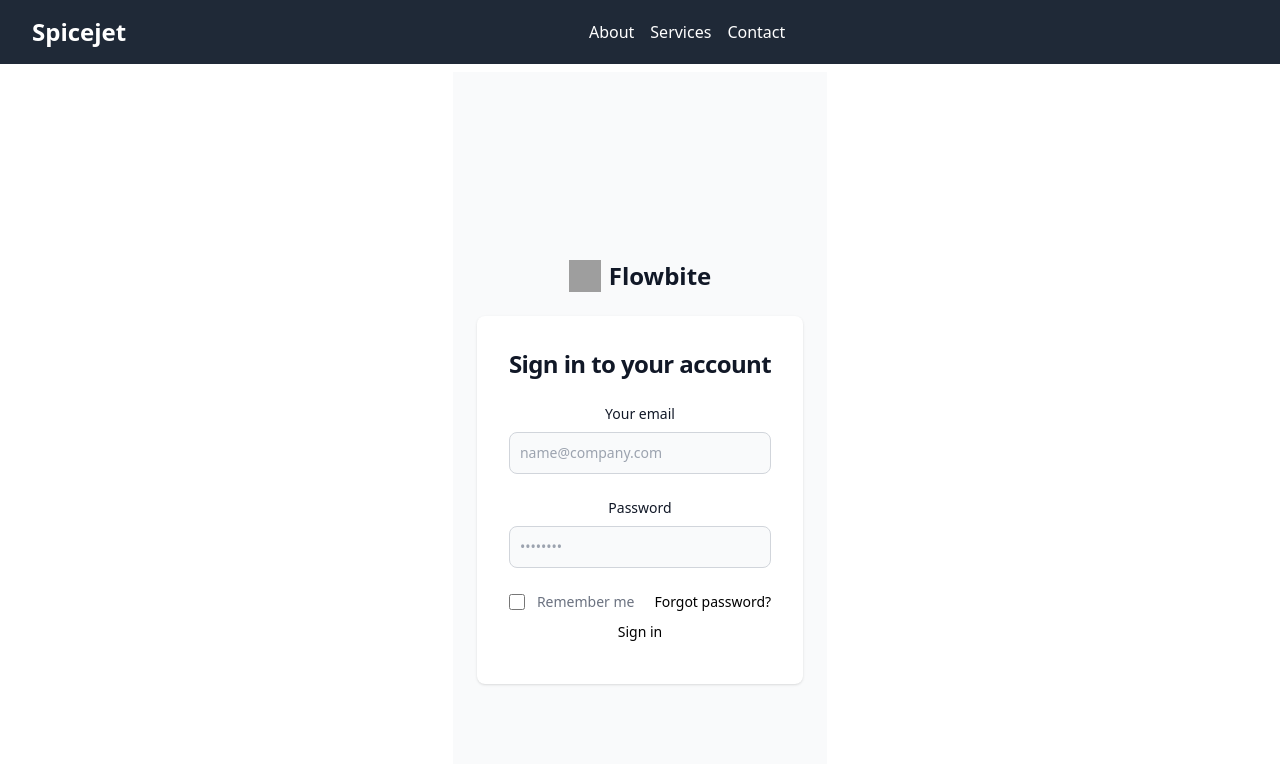
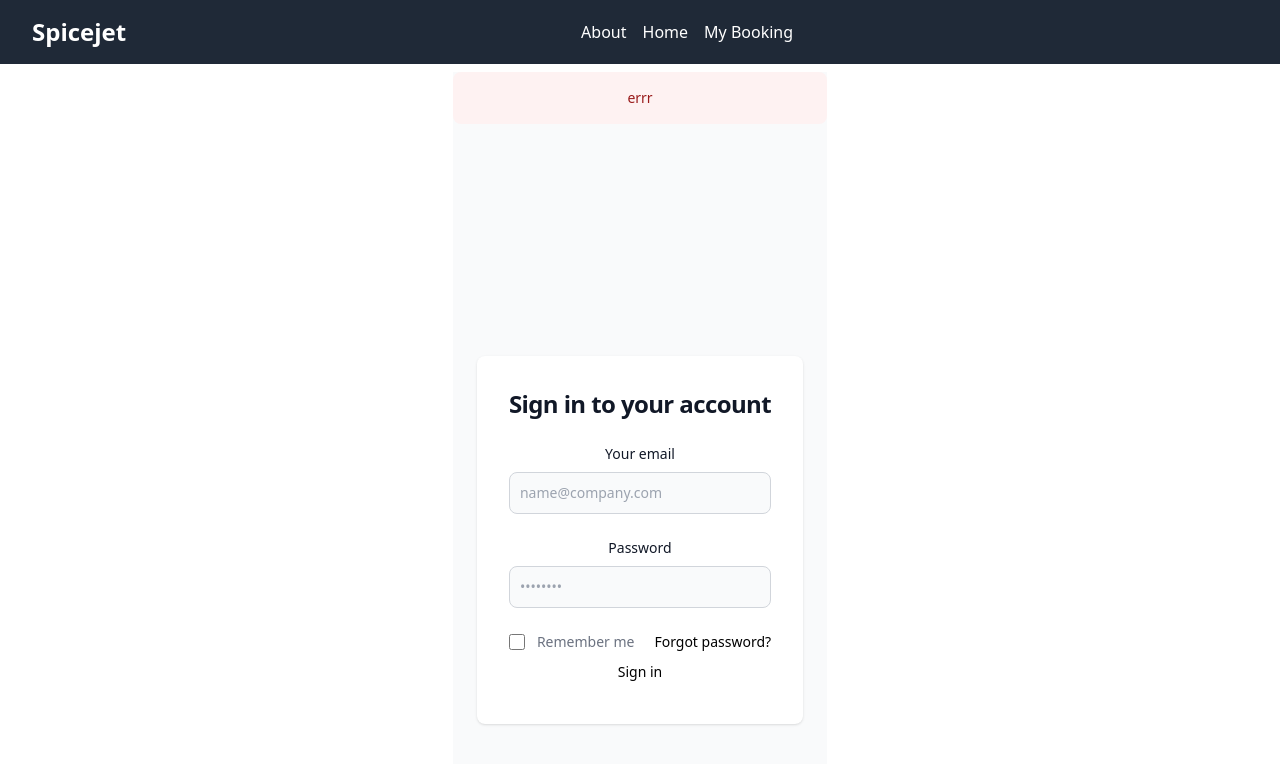
Before and after one commit to VaibhavPaliwal0007/Flight-Ticket-Booking, a Next.js app in the folder frontend/: page /signinadmin in a window 1280 px wide. Shown: the top 764 px of the page. Built offline with nearby package versions, Linux system fonts and the light colour scheme; grey boxes are pictures that could not be loaded.

Commit message:
added changes

```diff
--- a/frontend/components/AdminDashboard.js
+++ b/frontend/components/AdminDashboard.js
@@ -1,7 +1,18 @@
 import { useRef } from "react";
+import { useSelector, useDispatch } from "react-redux";
+import { setRole } from "@/state";
+import Link from 'next/link';
 
 export default function AdminDashboard() {
-    const flightName = useRef(""),
+
+        // const [admin , setAdmin] =
+
+        const role = useSelector(state => state.auth.role);
+        console.log(role);
+
+        // if(!role)
+
+        const flightName = useRef(""),
         flightDestination = useRef(""),
         flightSource = useRef(""),
         flightDate = useRef("");
@@ -23,7 +34,38 @@ export default function AdminDashboard() {
 
     return (
         <>
-            <button>Add Flight</button>
+            {
+                !role &&
+                <div className="lg:px-24 lg:py-24 md:py-20 md:px-44 px-4 py-24 items-center flex justify-center flex-col-reverse lg:flex-row md:gap-28 gap-16">
+                <div className="xl:pt-24 w-full xl:w-1/2 relative pb-12 lg:pb-0">
+                    <div className="relative">
+                    <div className="absolute">
+                        <div className="">
+                        <h1 className="my-2 text-gray-800 font-bold text-2xl">
+                            You need admin access
+                        </h1>
+                        <p className="my-2 text-gray-800">
+                            Sorry about that! Please visit our homepage to get where you need to go.
+                        </p>
+                        <button className="sm:w-full lg:w-auto my-2 border rounded md py-4 px-8 text-center bg-indigo-600 text-white hover:bg-indigo-700 focus:outline-none focus:ring-2 focus:ring-indigo-700 focus:ring-opacity-50">
+                           <Link href="/">Take me there!</Link>
+                        </button>
+                        </div>
+                    </div>
+                    <div>
+                        <img src="https://i.ibb.co/G9DC8S0/404-2.png" alt="404" />
+                    </div>
+                    </div>
+                </div>
+                <div>
+                    <img src="https://i.ibb.co/ck1SGFJ/Group.png" alt="Illustration" />
+                </div>
+                </div>
+            }
+            {
+                role &&
+                <>
+                    <button>Add Flight</button>
             <div className="relative overflow-x-auto shadow-md sm:rounded-lg">
                 <table className="w-full text-sm text-left text-gray-500 dark:text-gray-400">
                     <thead className="text-xs text-gray-700 uppercase bg-gray-50 dark:bg-gray-700 dark:text-gray-400">
@@ -146,7 +188,9 @@ export default function AdminDashboard() {
                         </tr>
                     </tbody>
                 </table>
-            </div>
+                </div>
+                </>
+            }
         </>
     );
 }
--- /dev/null
+++ b/frontend/components/Alert.js
@@ -0,0 +1,11 @@
+import React from 'react';
+
+const Alert = (props) => {
+  return (
+    <div className="p-4 mb-4 text-sm text-red-800 rounded-lg bg-red-50 dark:bg-gray-800 dark:text-red-400" role="alert">
+      {props.message}
+    </div>
+  );
+};
+
+export default Alert;
--- a/frontend/components/Header.js
+++ b/frontend/components/Header.js
@@ -42,11 +42,11 @@ const Header = () => {
             </li>
             <li>
 
-              <Link href="/" className="text-white hover:text-gray-300">Services</Link>
+              <Link href="/" className="text-white hover:text-gray-300">Home</Link>
 
             </li>
             <li>
-              <Link href="/" className="text-white hover:text-gray-300">Contact</Link>
+              <Link href="/" className="text-white hover:text-gray-300">My Booking</Link>
             </li>
           </ul>
         </nav>
--- a/frontend/components/auth/AdminSignInForm.js
+++ b/frontend/components/auth/AdminSignInForm.js
@@ -1,13 +1,17 @@
 import React from 'react';
 
-import { useRef } from "react";
+import { useRef , useState} from "react";
 import { adminLogin } from '@/pages/api/authentication';
 import Link from 'next/link';
 import { useDispatch } from 'react-redux';
 import { useRouter } from 'next/router';
 import { setLogin } from '@/state';
+import Alert from '../Alert';
+
 
 export default function AdminSignInForm() {
+    const [isError , setisError] = useState("errr");
+
     const emailInput = useRef();
     const passwordInput = useRef();
     const dispatch = useDispatch();
@@ -24,19 +28,18 @@ export default function AdminSignInForm() {
 
             const res = await adminLogin(data);
             dispatch(setLogin(res.token));
+            dispatch(setRole(res.isAdmin));
             router.push('/admin_dashboard');
         } catch (error) {
-            alert(error);
+            setisError(error);
+            // alert(error);
         }
     };
 
     return (
         <section className="bg-gray-50 dark:bg-gray-900">
+            {isError.length > 0 && <Alert message={isError} /> }
             <div className="flex flex-col items-center justify-center px-6 py-8 mx-auto md:h-screen lg:py-0">
-                <a href="#" className="flex items-center mb-6 text-2xl font-semibold text-gray-900 dark:text-white">
-                    <img className="w-8 h-8 mr-2" src="https://flowbite.s3.amazonaws.com/blocks/marketing-ui/logo.svg" alt="logo" />
-                    Flowbite
-                </a>
                 <div className="w-full bg-white rounded-lg shadow dark:border md:mt-0 sm:max-w-md xl:p-0 dark:bg-gray-800 dark:border-gray-700">
                     <div className="p-6 space-y-4 md:space-y-6 sm:p-8">
                         <h1 className="text-xl font-bold leading-tight tracking-tight text-gray-900 md:text-2xl dark:text-white">
--- a/frontend/components/auth/SignInForm.js
+++ b/frontend/components/auth/SignInForm.js
@@ -1,13 +1,19 @@
 import React from 'react';
 
-import { useRef } from "react";
+import { useRef , useState} from "react";
 import { login } from '@/pages/api/authentication';
 import Link from 'next/link';
 import { useDispatch } from 'react-redux';
 import { useRouter } from 'next/router';
 import { setLogin } from '@/state';
+import Alert from '../Alert';
 
 export default function SignInForm(props) {
+
+  const [isError , setisError ] = useState("");
+
+  console.log(isError.length);
+
   const emailInput = useRef();
   const passwordInput = useRef();
   const dispatch = useDispatch();
@@ -26,18 +32,16 @@ export default function SignInForm(props) {
       dispatch(setLogin(res.token));
       router.push('/home');
     } catch (error) {
-      console.log("here", error)
-      alert(error.message);
+      setisError(error.message);
+      // console.log("here", error)
+      // alert(error.message);
     }
   };
 
   return (
-    <section className="bg-gray-50 dark:bg-gray-900">
+      <section className="bg-gray-50 dark:bg-gray-900">
+        {isError.length>0 && <Alert message = {isError} />}
       <div className="flex flex-col items-center justify-center px-6 py-8 mx-auto md:h-screen lg:py-0">
-        <a href="#" className="flex items-center mb-6 text-2xl font-semibold text-gray-900 dark:text-white">
-          <img className="w-8 h-8 mr-2" src="https://flowbite.s3.amazonaws.com/blocks/marketing-ui/logo.svg" alt="logo" />
-          Flowbite
-        </a>
         <div className="w-full bg-white rounded-lg shadow dark:border md:mt-0 sm:max-w-md xl:p-0 dark:bg-gray-800 dark:border-gray-700">
           <div className="p-6 space-y-4 md:space-y-6 sm:p-8">
             <h1 className="text-xl font-bold leading-tight tracking-tight text-gray-900 md:text-2xl dark:text-white">
@@ -118,6 +122,6 @@ export default function SignInForm(props) {
           </div>
         </div>
       </div>
-    </section>
-  );
+    </section>)
+
 };
--- a/frontend/components/auth/SignUpForm.js
+++ b/frontend/components/auth/SignUpForm.js
@@ -1,12 +1,15 @@
 import React from 'react';
 import Link from 'next/link';
-import { useRef } from "react";
+import { useRef , useState } from "react";
 import Image from 'next/image';
 import { useRouter } from 'next/router';
+import Alert from '../Alert';
 
 const { signup } = require('@/pages/api/authentication');
 
 const SignUpForm = (props) => {
+  const [isError , setisError] = useState("");
+
   const emailInput = useRef();
   const passwordInput = useRef();
   const nameInput = useRef();
@@ -26,18 +29,15 @@ const SignUpForm = (props) => {
       router.push('/home');
       // console.log(res.body);
     } catch (error) {
-      console.log(error)
-        alert(error);
+
+        setisError(error.message);
     }
   };
 
   return (
     <section className="bg-gray-50 dark:bg-gray-900">
-      <div className="flex flex-col items-center justify-center px-6 py-8 mx-auto md:h-screen lg:py-0">
-        <a href="#" className="flex items-center mb-6 text-2xl font-semibold text-gray-900 dark:text-white">
-          {/* <Image className="w-8 h-8 mr-2" src="https://flowbite.s3.amazonaws.com/blocks/marketing-ui/logo.svg" alt="logo" /> */}
-          Flowbite
-        </a>
+      {isError.length > 0 && <Alert message = {isError} />}
+      <div className="flex flex-col items-center justify-center px-6 py-8 mx-auto mt-20 md:h-screen lg:py-0">
         <div className="w-full bg-white rounded-lg shadow dark:border md:mt-0 sm:max-w-md xl:p-0 dark:bg-gray-800 dark:border-gray-700">
           <div className="p-6 space-y-4 md:space-y-6 sm:p-8">
             <h1 className="text-xl font-bold leading-tight tracking-tight text-gray-900 md:text-2xl dark:text-white">
--- a/frontend/pages/MyBookings.js
+++ b/frontend/pages/MyBookings.js
@@ -2,7 +2,7 @@ import React from 'react'
 
 const MyBookings = () => {
   return (
-    <div>MyBookings</div>
+    <div> MyBookings </div>
   )
 }
 
--- a/frontend/state/index.js
+++ b/frontend/state/index.js
@@ -4,6 +4,7 @@ const initialState = {
   mode: "dark",
   token: null,
   flights: [],
+  role : false
 };
 
 export const authSlice = createSlice({
@@ -22,9 +23,12 @@ export const authSlice = createSlice({
     setFlights: (state, action) => {
       state.flights = action.payload.flights;
     },
+    setRole : (state , action) => {
+      state.role = action.payload;
+    }
 
   },
 });
 
-export const { setMode, setLogin, setLogout, setFlights } = authSlice.actions;
+export const { setMode, setLogin, setLogout, setFlights , setRole } = authSlice.actions;
 export default authSlice.reducer;
```
Also changed, not shown: 2 other files (tests, documents, lock files or other folders).
